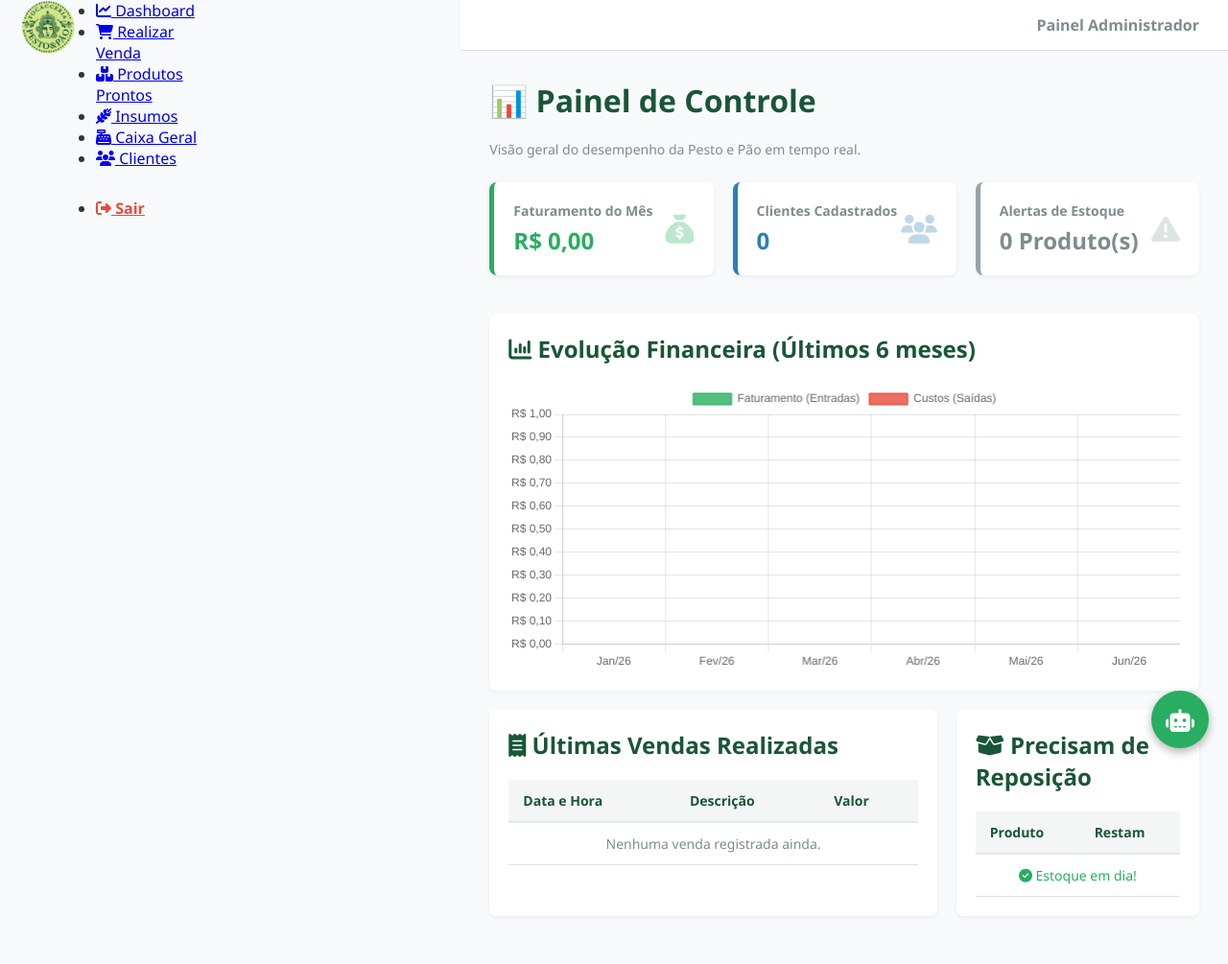
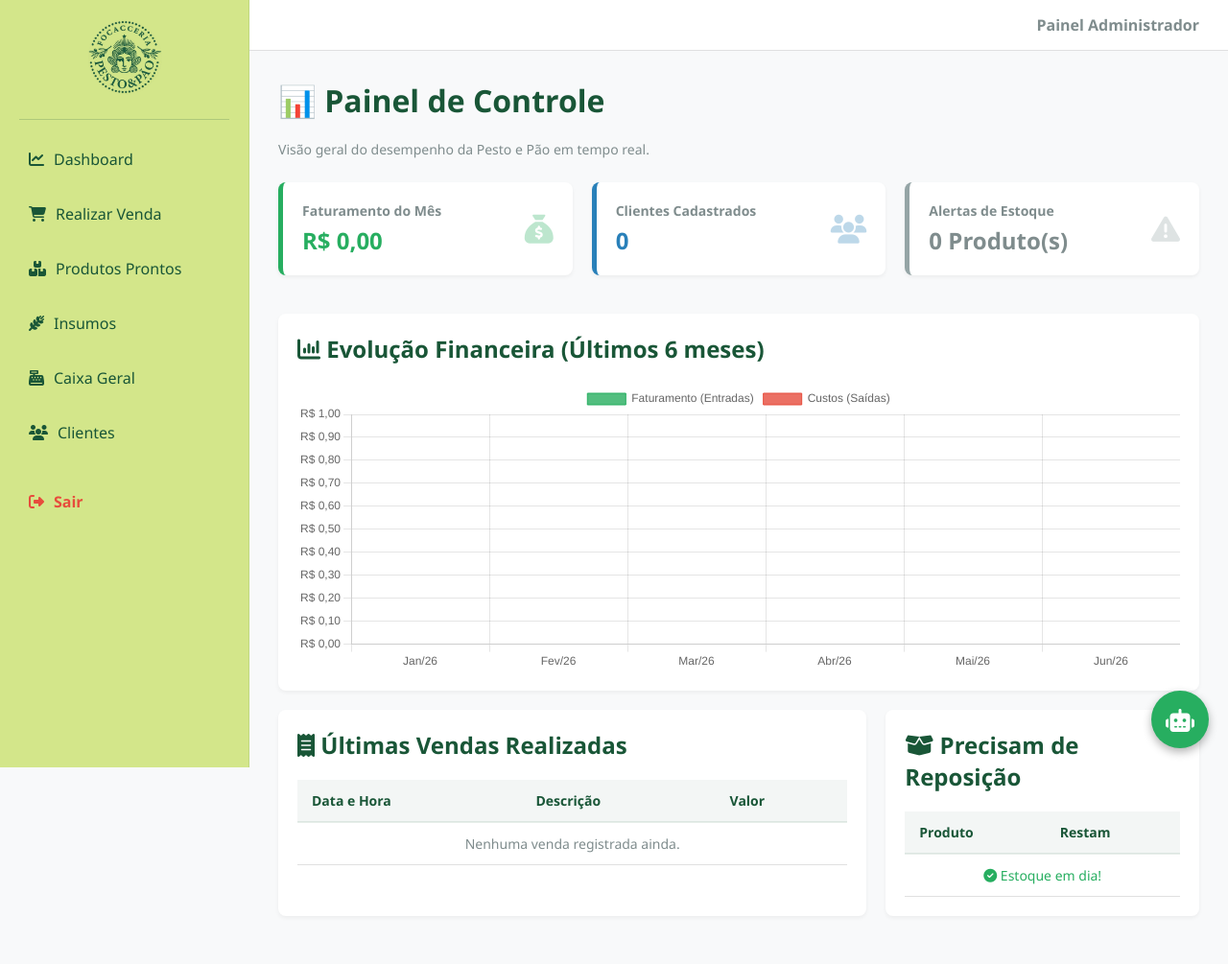
Before and after one commit to julianajp27/pestoepao, a Flask app: page / in a window 1280 px wide. Shown: the whole page at 96% size. Run offline with Flask 3, Linux system fonts and the light colour scheme; the visitor is signed in with stand-in values (Sample User, id 1); data that the repository does not hold is empty.

Commit message:
Corrige estrutura da sidebar e atualização do layout

```diff
--- a/static/css/style.css
+++ b/static/css/style.css
@@ -18,20 +18,28 @@ body {
    MENU LATERAL (SIDEBAR) - PALETA PESTO E PÃO
    ========================================================================== */
 .sidebar {
-    width: 260px;
-    height: 100vh;
-    background-color: #d3e68a; /* Fundo verde claro */
-    color: #195637;            /* Texto verde escuro */
+     width: 260px;
+    min-height: 100vh;
+    background-color: #d3e68a;
+    color: #195637;
     position: fixed;
+    top: 0;
+    left: 0;
     padding: 20px;
-    border-right: 1px solid rgba(25, 86, 55, 0.1);
+    border-right: 1px solid rgba(25,86,55,.1);
+    overflow-y: auto;
 }
 
-.sidebar .logo {
+.sidebar-logo {
     text-align: center;
     padding-bottom: 20px;
     border-bottom: 1px solid rgba(25, 86, 55, 0.2);
     margin-bottom: 20px;
+}
+
+.sidebar-logo img{
+    width:140px;
+    height:auto;
 }
 
 .sidebar nav ul {
--- a/templates/base.html
+++ b/templates/base.html
@@ -92,9 +92,12 @@
 </head>
 <body>
 
+ <div class="sidebar">
+
     <div class="sidebar-logo">
-        <img src="{{ url_for('static', filename='logo_pp.png') }}" alt="Logo" style="width: 100px; height: auto;">
+        <img src="{{ url_for('static', filename='logo_pp.png') }}" alt="Logo">
     </div>
+
     <nav>
         <ul>
             <li><a href="/"><i class="fa-solid fa-chart-line"></i> Dashboard</a></li>
@@ -104,13 +107,14 @@
             <li><a href="/caixa"><i class="fa-solid fa-cash-register"></i> Caixa Geral</a></li>
             <li><a href="/clientes"><i class="fa-solid fa-users"></i> Clientes</a></li>
 
-                <li style="margin-top: 30px;">
-                    <a href="/logout" style="color: #e74c3c; font-weight: bold;">
+            <li style="margin-top:30px;">
+                <a href="/logout" style="color:#e74c3c;font-weight:bold;">
                     <i class="fa-solid fa-right-from-bracket"></i> Sair
                 </a>
             </li>
         </ul>
     </nav>
+
 </div>
 
     <div class="main-content">
```
Lines whose indentation alone changed are shown as unchanged.
